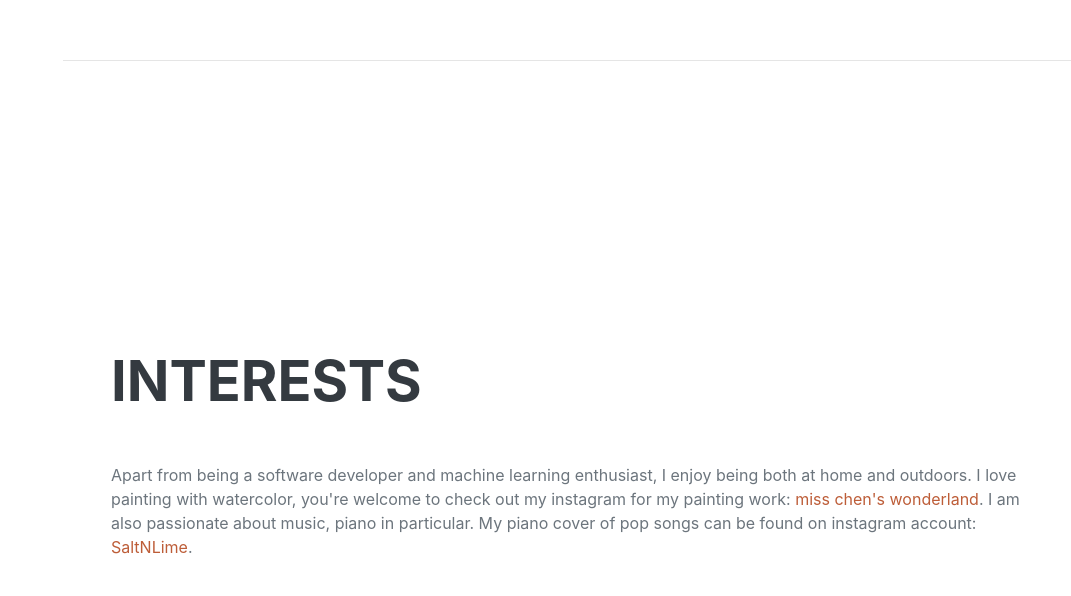
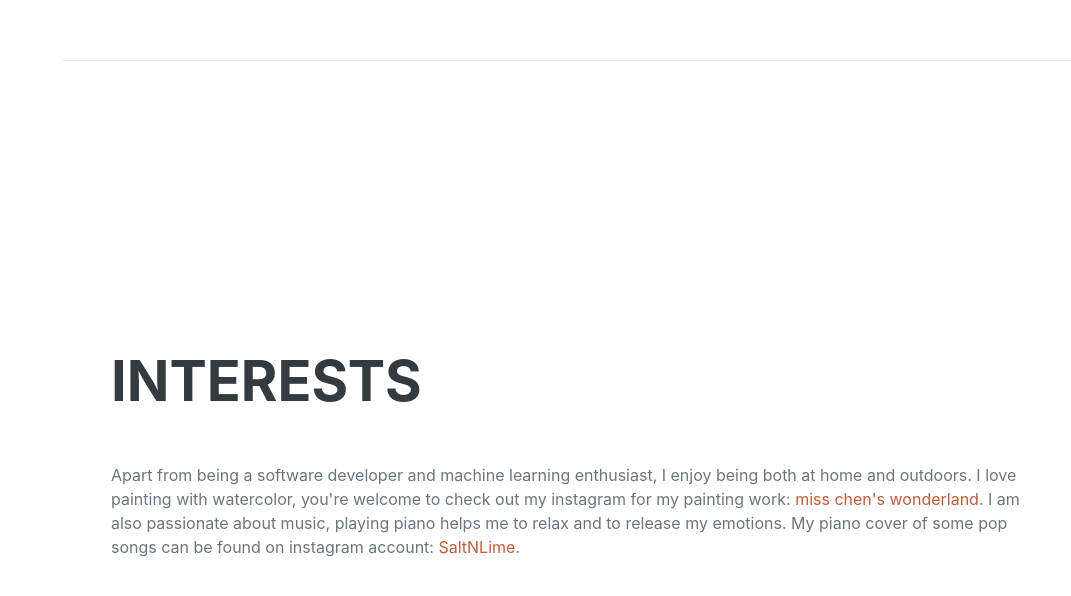
Before and after one commit to lenorec4real/lenorec4real.github.io, a plain HTML site: page index.html in a window 1280 px wide. Shown: the part 3177-3773 px from the top of the page, without its empty margins (209-1280 px from the left). Drawn offline with nearby package versions, Linux system fonts and the light colour scheme; a script that the page names is missing; a web font is replaced by a local one.

Commit message:
Update index.html

```diff
--- a/index.html
+++ b/index.html
@@ -207,7 +207,7 @@
                     <p>Apart from being a software developer and machine learning enthusiast, I enjoy being both at home and outdoors.
                         I love painting with watercolor, you're welcome to check out my instagram for my painting work:
                         <a href="https://www.instagram.com/misschen_wonderland/">miss chen's wonderland</a>.
-                        I am also passionate about music, piano in particular. My piano cover of pop songs can be found
+                        I am also passionate about music, playing piano helps me to relax and to release my emotions. My piano cover of some pop songs can be found
                         on instagram account: <a href="https://www.instagram.com/salt_andlime/">SaltNLime</a>.
                     </p>
                     <!-- <p class="mb-0"></p> -->
```
